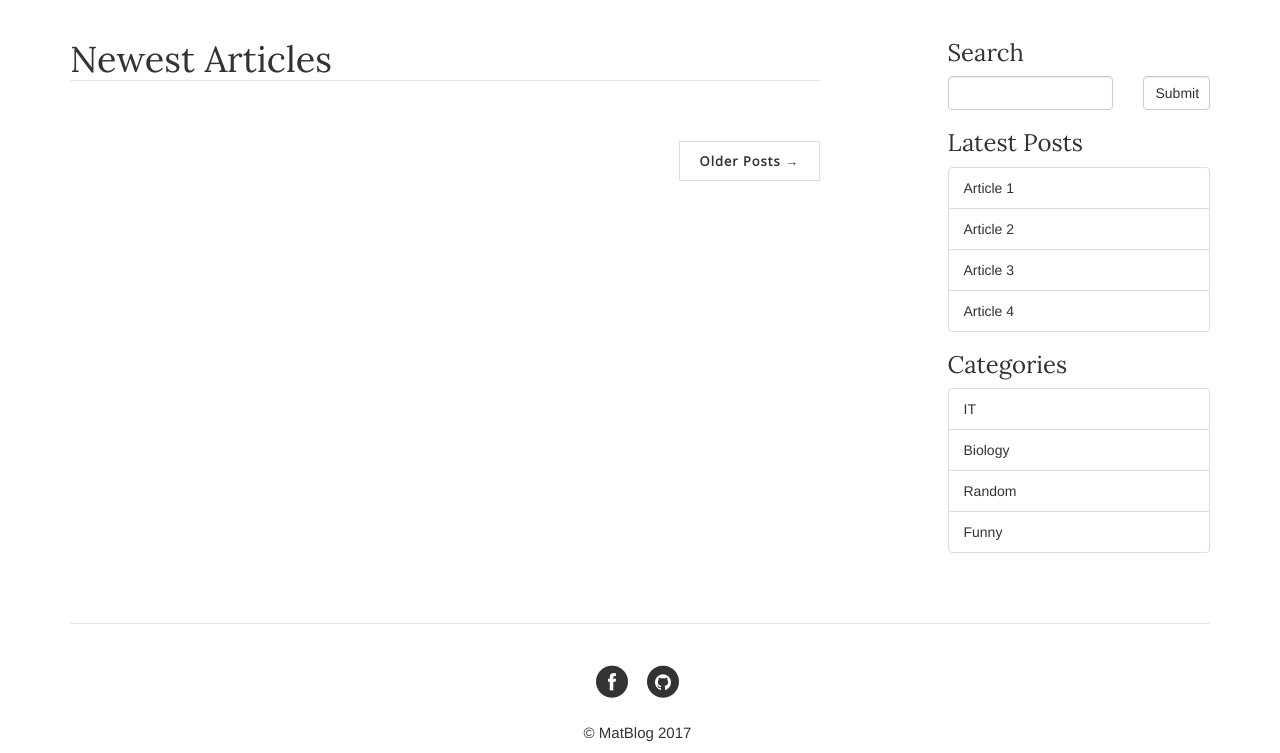
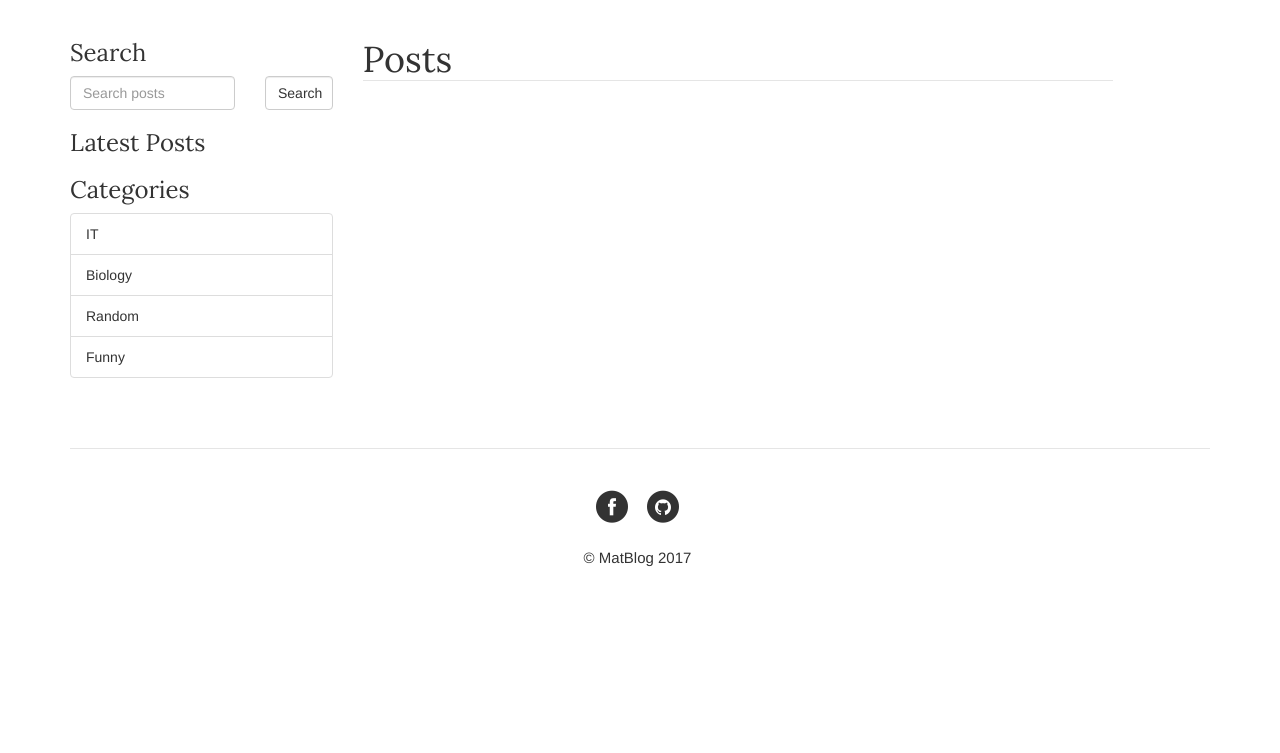
Before and after one commit to Mateusz-Slisz/matblog, a Django app: page / in a window 1280 px wide. Shown: the part 52-805 px from the top of the page. After the commit the page ends 619 px from the top, so only its background shows below. Run offline with Django 3.2, Linux system fonts and the light colour scheme; data that the repository does not hold is empty; some libraries are stand-ins or nearby versions.

Commit message:
Recent posts

```diff
--- a/blog/models.py
+++ b/blog/models.py
@@ -18,3 +18,6 @@ class Post(models.Model):
 
     def __str__(self):
         return self.title
+
+    class Meta:
+        ordering = ('-published_date',)
--- a/blog/templates/blog/post_list.html
+++ b/blog/templates/blog/post_list.html
@@ -5,7 +5,8 @@
 {% block content %}
 <div class="row row-centered" style="text-align: left;">
     <div class="col-md-8 col-centered">
-		<h1 class="newestart">Newest Articles</h1>
+      <h1 class="newestart">Posts</h1>
+      <!-- Articles -->
       {% for post in posts %}
           <article>
               <div class="row">
@@ -27,24 +28,33 @@
               </div>
           </article>
       {% endfor %}
-
+        <!-- Older button -->
+        {% if posts.has_next %}
           <ul class="pager">
               <li class="next">
-			        <a href="{% url 'other_post_list' %}">Older Posts &rarr;</a>
+                  <a href="?page={{ posts.next_page_number }}">Older Posts &rarr;</a>
               </li>
           </ul>
+        {% endif %}
+        {% if posts.has_previous %}
+          <ul class="pager">
+              <li class="next">
+                  <a href="?page={{ posts.previous_page_number }}" style="float: left;">&larr; Newest Posts</a>
+              </li>
+          </ul>
+        {% endif %}
     </div>
-	<div class="col-md-3 pull-right">
+    <div class="col-md-3">
       <div class="widget">
         <h3>
           Search
         </h3>
-            <form class="row">
+        <form class="row" method="GET" action="">
           <div class="col-md-8">
-                <input type="text" class="form-control">
+            <input type="text" name="q" class="form-control" placeholder="Search posts"/>
           </div>
           <div class="col-md-4">
-              <input type="submit" class="btn btn-default form-control">
+            <input type="submit" class="btn btn-default form-control" value="Search"/>
           </div>
         </form>
       </div>
@@ -53,10 +63,9 @@
           Latest Posts
         </h3>
         <ul class="list-group">
-              <li class="list-group-item"><a href="#">Article 1</a></li>
-              <li class="list-group-item"><a href="#">Article 2</a></li>
-              <li class="list-group-item"><a href="#">Article 3</a></li>
-              <li class="list-group-item"><a href="#">Article 4</a></li>
+          {% for form in forms %}
+          <li class="list-group-item"><a href="{% url 'post_detail' pk=form.pk %}">{{ form.title|truncatewords:5 }}</a></li>
+          {% endfor %}
         </ul>
       </div>
       <div class="widget">
@@ -70,7 +79,6 @@
           <li class="list-group-item"><a href="#">Funny</a></li>
         </ul>
       </div>
-
     </div>
 </div>
 {% endblock content %}
--- a/blog/urls.py
+++ b/blog/urls.py
@@ -3,7 +3,6 @@ from . import views
 
 urlpatterns = [
     url(r'^$', views.post_list, name='post_list'),
-    url(r'^older_posts$', views.other_post_list, name='other_post_list'),
     url(r'^post/(?P<pk>[0-9]+)/$', views.post_detail, name='post_detail'),
     url(r'^post/new/$', views.post_new, name='post_new'),
     url(r'^post/(?P<pk>[0-9]+)/edit/$', views.post_edit, name='post_edit'),
--- a/blog/views.py
+++ b/blog/views.py
@@ -4,21 +4,29 @@ from .models import Post
 from django.shortcuts import render, get_object_or_404
 from .forms import PostForm
 from django.shortcuts import redirect
+from django.core.paginator import Paginator, EmptyPage, PageNotAnInteger
+from django.views.generic import ListView
 
 
 def post_list(request):
-    posts = Post.objects.filter(published_date__lte=timezone.now()).order_by('-published_date')[0:3]
-    return render(request, 'blog/post_list.html', {'posts': posts})
+    post_list = Post.objects.all()
+    page = request.GET.get('page')
+    forms = Post.objects.filter(published_date__lte=timezone.now()).order_by('-published_date')[0:3]
+    paginator = Paginator(post_list, per_page=3)
+    try:
+        posts = paginator.page(page)
+    except PageNotAnInteger:
+        posts = paginator.page(1)
+    except EmptyPage:
+        posts = paginator(paginator.num_pages)
+    return render(request, 'blog/post_list.html', {'posts': posts,'page': page, 'forms': forms,})
 
-
-def other_post_list(request):
-    posts = Post.objects.filter(published_date__lte=timezone.now()).order_by('-published_date')[3:]
-    return render(request, 'blog/other_post_list.html', {'posts': posts})
 
 
 def post_detail(request, pk):
     post = get_object_or_404(Post, pk=pk)
-    return render(request, 'blog/post_detail.html', {'post': post})
+    form = post
+    return render(request, 'blog/post_detail.html', {'post': post, 'form' : form})
 
 
 def post_new(request):
--- a/mysite/settings.py
+++ b/mysite/settings.py
@@ -38,6 +38,7 @@ INSTALLED_APPS = (
     'django.contrib.messages',
     'django.contrib.staticfiles',
     'blog',
+    'taggit',
 )
 
 MIDDLEWARE_CLASSES = (
--- a/static/css/blog.css
+++ b/static/css/blog.css
@@ -237,3 +237,7 @@ article a:hover {
 .newestart {
     border-bottom: 1px solid #e5e5e5;
 }
+
+.row-fluid {
+    bottom: 0px;
+}
```
Also changed, not shown: blog/forms.py (+5 -2 lines), blog/templates/blog/other_post_list.html (+21 -18 lines), blog/migrations/0006_post_tags.py (added), images/orion.jpg (added), images/orion_MNlVrTz.jpg (added), images/orion_lRCFFu7.jpg (added), images/wallpaper___chinese_girl_by_zoopaki-d4a333z.jpg (added), images/wallpaper___chinese_girl_by_zoopaki-d4a333z_nBeISyH.jpg (added), images/wallpaper___chinese_girl_by_zoopaki-d4a333z_vYKnU3p.jpg (added). Lines whose indentation alone changed are shown as unchanged.
